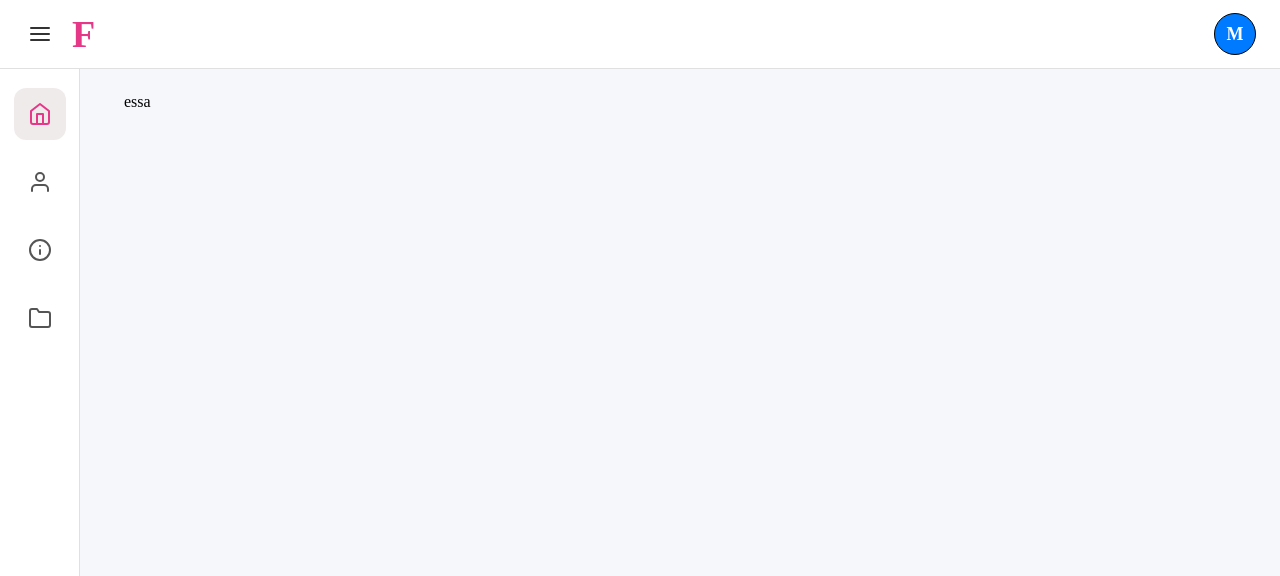
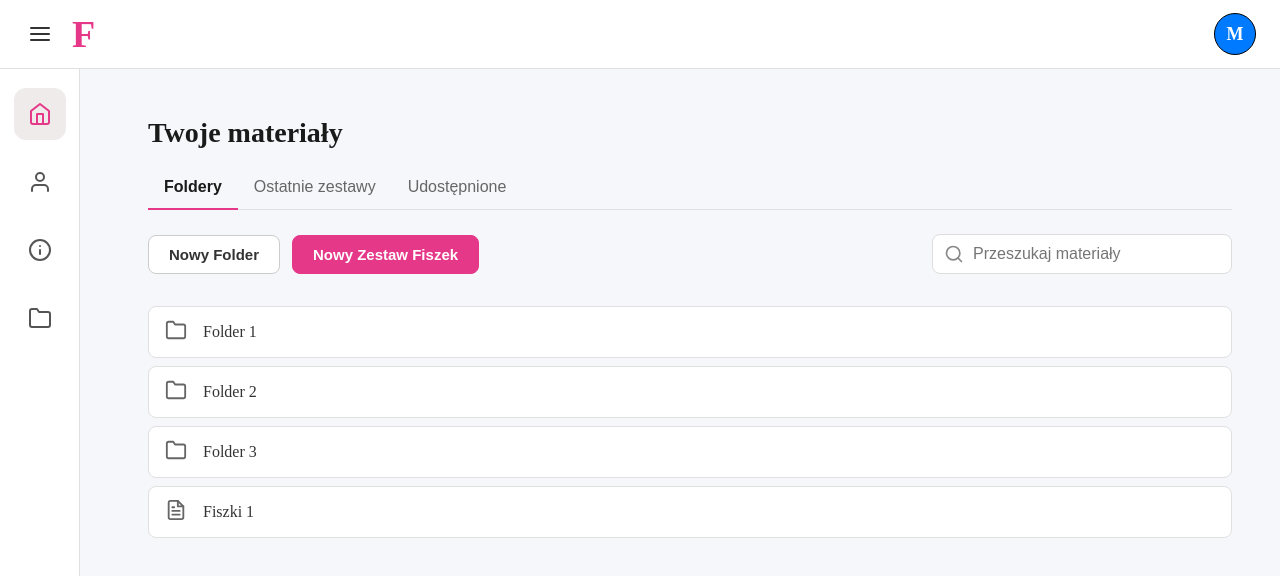
Before and after one commit to Haribs147/Flash-Cards, a React (Vite) app: page / in a window 1280 px wide. Shown: the top 576 px of the page. Built offline with nearby package versions, Linux system fonts and the light colour scheme.

Commit message:
Materials Page Folder List

```diff
--- a/src/App.tsx
+++ b/src/App.tsx
@@ -2,6 +2,7 @@ import { useState } from 'react';
 import './App.css'
 import Navbar from './components/Navbar/Navbar';
 import Sidebar from './components/Sidebar/Sidebar';
+import MaterialsView from './components/Materials/MaterialsView';
 
 function App() {
 
@@ -13,9 +14,9 @@ function App() {
       <Navbar />
       <Sidebar activeItem={activePage} onItemClick={setActivePage} />
 
-      <div className='main-content'>
-        essa
-      </div>
+      <main className='main-content'>
+        <MaterialsView/>
+      </main>
     </div>
 
   )
--- /dev/null
+++ b/src/components/Materials/ActionPanel/ActionPanel.css
@@ -0,0 +1,61 @@
+.action-panel {
+  display: flex;
+  justify-content: space-between;
+  align-items: center;
+  margin-bottom: 32px;
+}
+
+.action-buttons {
+  display: flex;
+  gap: 12px;
+}
+
+.action-btn {
+  padding: 10px 20px;
+  font-size: 15px;
+  font-weight: 600;
+  border-radius: 8px;
+  border: 1px solid #ccc;
+  cursor: pointer;
+  transition: background-color 0.2s, color 0.2s;
+}
+
+.action-btn.primary {
+  background-color: #fff;
+  color: #333;
+}
+.action-btn.primary:hover {
+  background-color: #f5f5f5;
+}
+
+.action-btn.secondary {
+  background-color: #E53888;
+  color: white;
+  border-color: #E53888;
+}
+.action-btn.secondary:hover {
+  background-color: #E53888;
+  border-color: #E53888;
+}
+
+.action-search {
+  position: relative;
+  width: 300px;
+}
+
+.action-search-icon {
+  position: absolute;
+  left: 12px;
+  top: 50%;
+  transform: translateY(-50%);
+  color: #888;
+}
+
+.action-search-input {
+  width: 100%;
+  padding: 10px 16px 10px 40px;
+  border: 1px solid #ddd;
+  border-radius: 8px;
+  font-size: 16px;
+  box-sizing: border-box;
+}
--- /dev/null
+++ b/src/components/Materials/ActionPanel/ActionPanel.tsx
@@ -0,0 +1,43 @@
+import { FiSearch } from "react-icons/fi";
+import './ActionPanel.css';
+
+type ActionPanelProps = {
+    searchTerm: string;
+    placeholder: string;
+    onSearchChange: (value: string) => void;
+    onNewFolderClick: () => void;
+    onNewSetClick: () => void;
+}
+
+const ActionPanel = ({
+    searchTerm,
+    placeholder,
+    onSearchChange,
+    onNewFolderClick,
+    onNewSetClick,
+}: ActionPanelProps) => {
+    return (
+        <div className="action-panel">
+            <div className="action-buttons">
+                <button className="action-btn primary" onClick={onNewFolderClick}>
+                    Nowy Folder
+                </button>
+                <button className="action-btn secondary" onClick={onNewSetClick}>
+                    Nowy Zestaw Fiszek
+                </button>
+            </div>
+            <div className="action-search">
+                <FiSearch className="action-search-icon" size={20} />
+                <input
+                    type="text"
+                    placeholder={placeholder}
+                    className="action-search-input"
+                    value={searchTerm}
+                    onChange={ (e) => onSearchChange(e.target.value)}
+                />
+            </div>
+        </div>
+    );
+};
+
+export default ActionPanel;
--- /dev/null
+++ b/src/components/Materials/Lists/FolderList.css
@@ -0,0 +1,30 @@
+.item-list {
+  display: flex;
+  flex-direction: column;
+  gap: 8px;
+}
+
+.list-item {
+  display: flex;
+  align-items: center;
+  padding: 12px 16px;
+  background-color: #fff;
+  border: 1px solid #e0e0e0;
+  border-radius: 8px;
+  cursor: pointer;
+  transition: background-color 0.2s;
+}
+
+.list-item:hover {
+  background-color: #f9f9f9;
+}
+
+.item-icon {
+  margin-right: 16px;
+  color: #666;
+}
+
+.item-name {
+  font-size: 16px;
+  color: #333;
+}
--- /dev/null
+++ b/src/components/Materials/Lists/FolderList.tsx
@@ -0,0 +1,33 @@
+import { FiFolder, FiFileText } from "react-icons/fi";
+import './FolderList.css';
+
+const mockItems = [
+  { id: 'f1', type: 'folder', name: 'Folder 1' },
+  { id: 'f2', type: 'folder', name: 'Folder 2' },
+  { id: 'f3', type: 'folder', name: 'Folder 3' },
+  { id: 's1', type: 'set', name: 'Fiszki 1' },
+];
+
+type FolderListProps = {
+    searchTerm: string;
+}
+
+const FolderList = ({searchTerm}: FolderListProps) => {
+    const filteredItems = mockItems.filter(item =>
+        item.name.toLowerCase().includes(searchTerm.toLowerCase())
+    );
+    return (
+        <div className="item-list">
+            {filteredItems.map(item => (
+                <div key = {item.id} className="list-item">
+                    <div className="item-icon">
+                        {item.type === 'folder' ? <FiFolder size={22}/> : <FiFileText size={22} />}
+                    </div>
+                    <span className="item-name">{item.name}</span>
+                </div>
+            ))}
+        </div>
+    );
+};
+
+export default FolderList;
--- /dev/null
+++ b/src/components/Materials/MaterialsHeader/MaterialsHeader.css
@@ -0,0 +1,37 @@
+.materials-header {
+  margin-bottom: 24px;
+}
+
+.materials-title {
+  font-size: 28px;
+  font-weight: 600;
+  color: #1a1a1a;
+  margin: 0 0 16px 0;
+}
+
+.materials-tabs {
+  display: flex;
+  border-bottom: 1px solid #e0e0e0;
+}
+
+.tab-button {
+  background: none;
+  border: none;
+  padding: 12px 16px;
+  font-size: 16px;
+  cursor: pointer;
+  color: #666;
+  position: relative;
+  bottom: -1px; /* Trik, aby border przycisku nachodził na border kontenera */
+  border-bottom: 2px solid transparent; /* Niewidoczny border */
+}
+
+.tab-button.active {
+  color: #1a1a1a;
+  font-weight: 600;
+  border-bottom-color: #E53888;
+}
+
+.tab-button:hover:not(.active) {
+  color: #1a1a1a;
+}
--- /dev/null
+++ b/src/components/Materials/MaterialsHeader/MaterialsHeader.tsx
@@ -0,0 +1,29 @@
+import './MaterialsHeader.css';
+
+type MaterialsHeaderProps = {
+    activeTab: string;
+    onTabChange: (tabName: string) => void;
+}
+
+const TABS = ['Foldery', 'Ostatnie zestawy', 'Udostępnione'];
+
+const MaterialsHeader = ({activeTab, onTabChange}: MaterialsHeaderProps)=>{
+    return(
+        <header className="materials-header">
+            <h1 className="materials-title">Twoje materiały</h1>
+            <nav className="materials-tabs">
+                {TABS.map((tab)=>(
+                    <button
+                        key={tab}
+                        className={`tab-button ${activeTab === tab ? 'active' : ''}`}
+                        onClick={() => onTabChange(tab)}
+                    >
+                    {tab}
+                    </button>
+                ))}
+            </nav>
+        </header>
+    );
+};
+
+export default MaterialsHeader;
--- /dev/null
+++ b/src/components/Materials/MaterialsView.css
@@ -0,0 +1,4 @@
+.materials-view {
+  padding: 24px;
+  min-height: calc(100vh - 64px);
+}
--- /dev/null
+++ b/src/components/Materials/MaterialsView.tsx
@@ -0,0 +1,59 @@
+import {useState} from "react";
+import MaterialsHeader from "./MaterialsHeader/MaterialsHeader";
+import ActionPanel from "./ActionPanel/ActionPanel";
+import './MaterialsView.css';
+import FolderList from "./Lists/FolderList";
+
+const MaterialsView = () => {
+    const [activeTab, setActiveTab] = useState('Foldery');
+    const [searchTerm, setSearchTerm] = useState('');
+
+    const handleNewFolder = () => {
+        console.log("here logic of creating a new folder");
+    }
+
+    const handleNewSet = () => {
+        console.log("here logic of creating a new set");
+    }
+
+    const getSearchPlaceholder = () => {
+        switch (activeTab) {
+            case 'Ostatnie zestawy':
+                return 'Przeszukaj ostatnie zestawy';
+            case 'Udostępnione':
+                return 'Przeszukaj udostępnione';
+            case 'Foldery':
+            default:
+                return 'Przeszukaj materiały';
+        }
+    };
+
+    const renderContent = () => {
+        switch (activeTab) {
+            case 'Ostatnie zestawy':
+                //return <RecentSetsList searchTerm={searchTerm} />;
+            case 'Udostępnione':
+                //return <SharedSetsList searchTerm={searchTerm} />;
+            case 'Foldery':
+            default:
+                return <FolderList searchTerm={searchTerm} />;
+            }
+    };
+
+
+    return(
+        <div className="materials-view">
+            <MaterialsHeader activeTab={activeTab} onTabChange={setActiveTab}/>
+            <ActionPanel
+                searchTerm={searchTerm}
+                placeholder={getSearchPlaceholder()}
+                onSearchChange={setSearchTerm}
+                onNewFolderClick={handleNewFolder}
+                onNewSetClick={handleNewSet}
+            />
+            {renderContent()}
+        </div>
+    );
+};
+
+export default MaterialsView;
```
